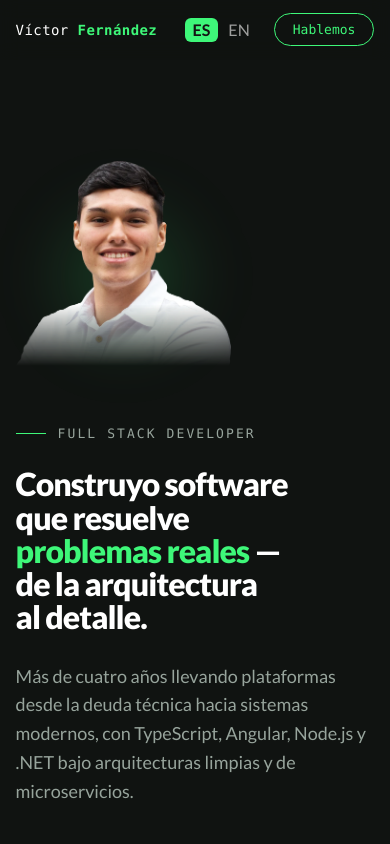
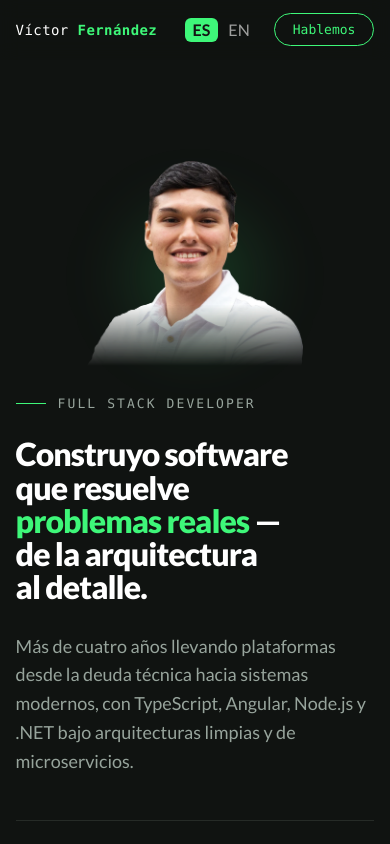
Before and after one commit to VicDario/my-portfolio, an Astro site: page / in a window 390 px wide. Shown: the top 844 px of the page. Built offline with nearby package versions, Linux system fonts and the light colour scheme; Astro itself is replaced by a stand-in of ours.

Commit message:
fix(hero): place photo beside title on tablet and center it on mobile

```diff
--- a/src/components/Hero.astro
+++ b/src/components/Hero.astro
@@ -43,7 +43,28 @@ const t = translations[lang].hero;
     align-items: center;
     gap: clamp(3rem, 5vw, 6rem);
 
-    @media (max-width: 860px) {
+    // Tablet: photo sits beside the role + title, lede and stats run full width.
+    @media (max-width: 1024px) {
+      grid-template-columns: minmax(0, 1fr) minmax(14rem, 32%);
+      align-items: end;
+      gap: 0 3rem;
+
+      .hero__copy {
+        display: contents;
+      }
+
+      .hero__role,
+      .hero__title {
+        grid-column: 1;
+      }
+
+      .hero__lede,
+      .hero__stats {
+        grid-column: 1 / -1;
+      }
+    }
+
+    @media (max-width: 640px) {
       grid-template-columns: 1fr;
     }
   }
@@ -51,7 +72,7 @@ const t = translations[lang].hero;
   .hero__photo {
     position: relative;
     margin: 0;
-    align-self: end;
+    align-self: center;
 
     // Soft green glow so the cutout sits in the scene instead of floating.
     &::before {
@@ -71,10 +92,17 @@ const t = translations[lang].hero;
       mask-image: linear-gradient(to bottom, #000 70%, transparent);
     }
 
-    @media (max-width: 860px) {
+    @media (max-width: 1024px) {
+      grid-column: 2;
+      grid-row: 1 / 3;
+    }
+
+    @media (max-width: 640px) {
+      grid-column: 1;
+      grid-row: auto;
       order: -1;
       width: min(24rem, 60%);
-      margin-bottom: 3rem;
+      margin: 0 auto 3rem;
     }
   }
 
```
